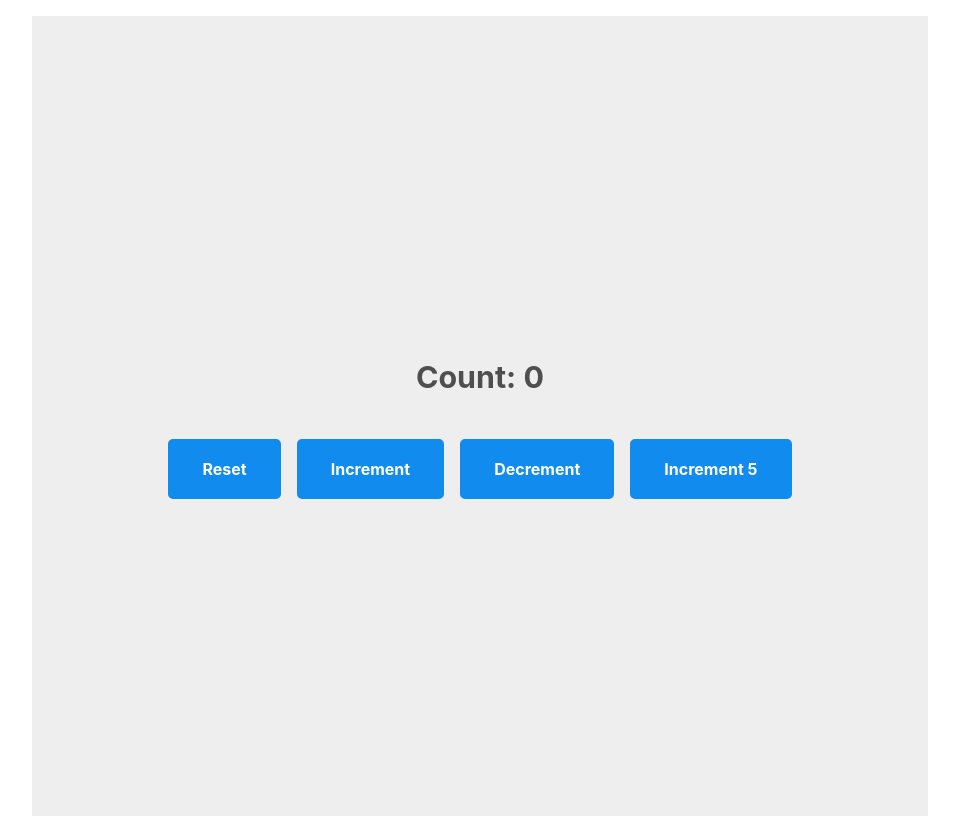
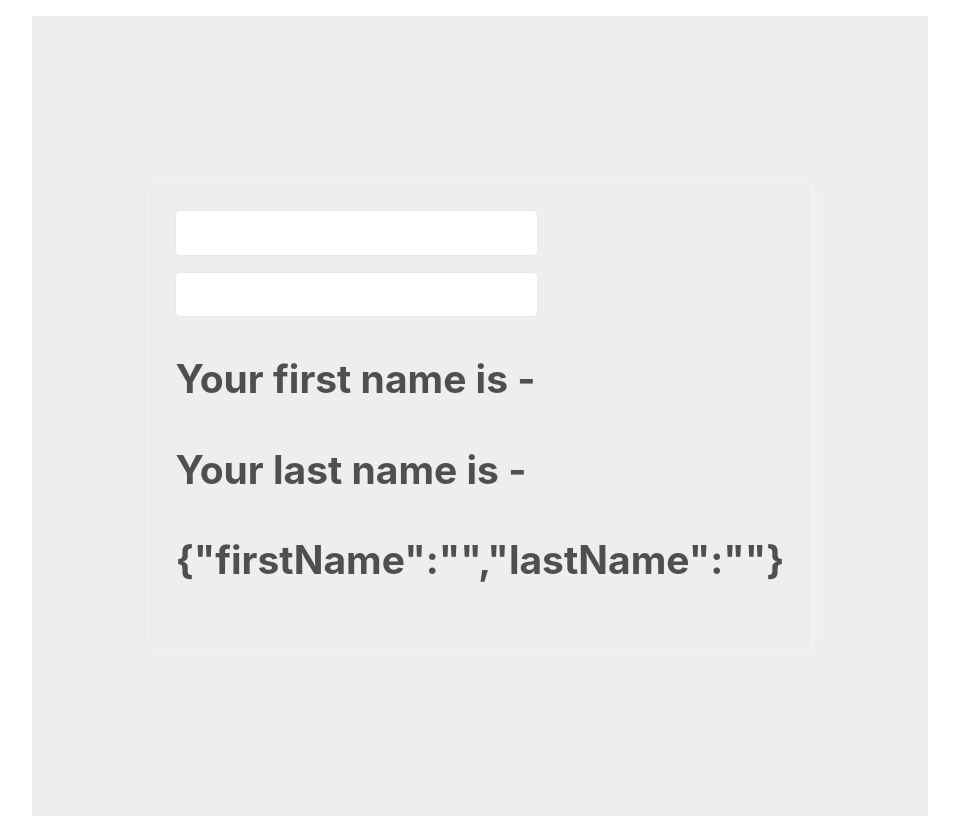
Before and after one commit to tutu-tonton/React-Hooks-tut_Codevolution, a React (Create React App) app: page / in a window 1280 px wide. Shown: the whole page, without its empty margins (160-1119 px from the left). Built offline with nearby package versions, Linux system fonts and the light colour scheme.

Commit message:
lesson4.useState with object - HookCounterThree作成

```diff
--- a/src/App.js
+++ b/src/App.js
@@ -2,12 +2,14 @@
 import './App.css';
 // import ClassCounter from './components/ClassCounter.component';
 // import HookCounter from './components/HookCounter.component';
-import HookCounterTwo from './components/HookCounterTwo.component';
+// import HookCounterTwo from './components/HookCounterTwo.component';
+import HookCounterThree from './components/HookCounterThree.component';
 
 function App() {
 	return (
 		<div className="App">
-			<HookCounterTwo />
+			<HookCounterThree />
+			{/* <HookCounterTwo /> */}
 			{/* <HookCounter /> */}
 			{/* <ClassCounter /> */}
 		</div>
--- /dev/null
+++ b/src/components/HookCounterThree.component.jsx
@@ -0,0 +1,26 @@
+import React, { useState } from 'react';
+
+const HookCounterThree = () => {
+	const [name, setName] = useState({
+		firstName: '',
+		lastName: '',
+	});
+	console.log(name);
+
+	return (
+		<form>
+			<input
+				type="text"
+				value={name.firstName}
+				onChange={(e) => setName({ ...name, firstName: e.target.value })}
+			/>
+			<input type="text" value={name.lastName} onChange={(e) => setName({ ...name, lastName: e.target.value })} />
+			<h2>Your first name is - {name.firstName}</h2>
+			<h2>Your last name is - {name.lastName}</h2>
+			{/* nameオブジェクトがどうなっているか確認 */}
+			<h2>{JSON.stringify(name)}</h2>
+		</form>
+	);
+};
+
+export default HookCounterThree;
```
Also changed, not shown: 1 other file (tests, documents, lock files or other folders).
